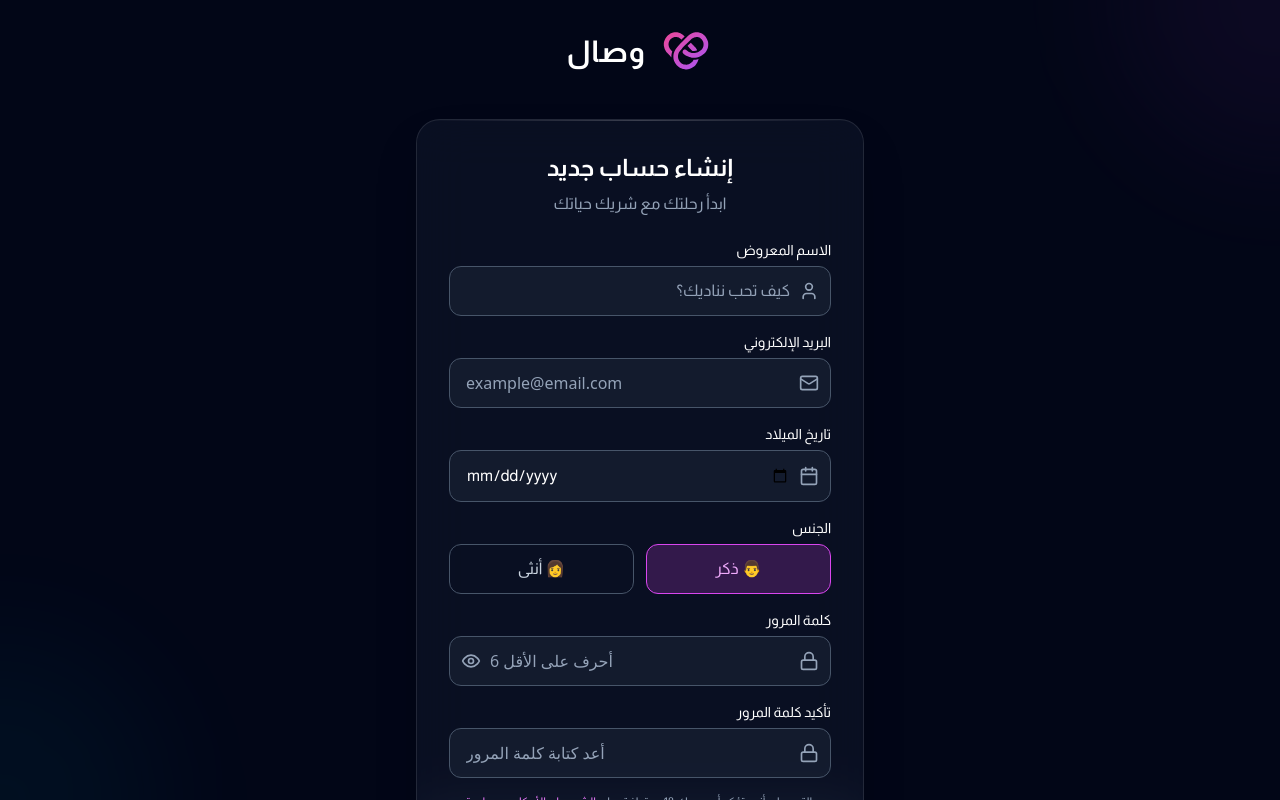
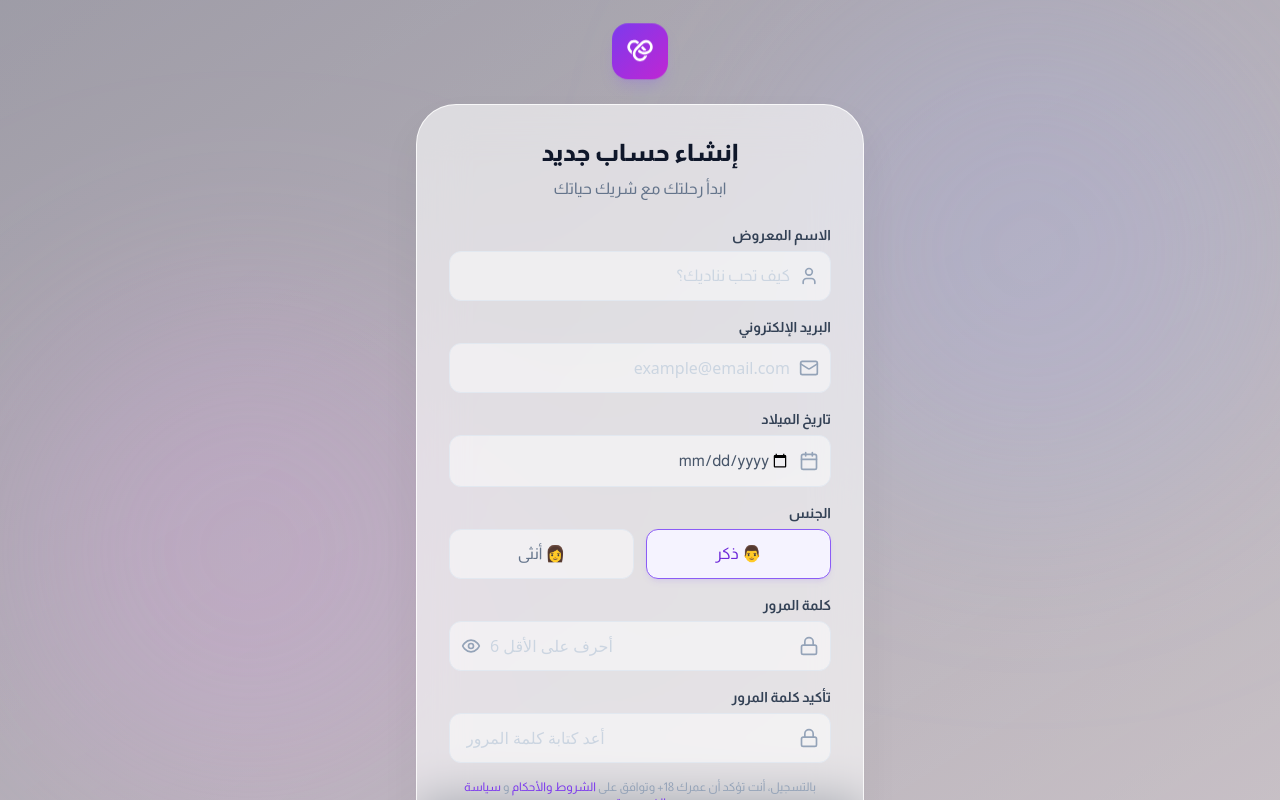
Before and after one commit to wesalappx/wesal-app, a Next.js app: page /auth/register in a window 1280 px wide. Shown: the top 800 px of the page. Built offline with nearby package versions, Linux system fonts and the light colour scheme; no server answers.

Commit message:
Redesigned Login/Register pages with glass aesthetic and fixed 404 links

```diff
--- a/src/app/auth/login/page.tsx
+++ b/src/app/auth/login/page.tsx
@@ -143,24 +143,27 @@ export default function LoginPage() {
     }
 
     return (
-        <main className="min-h-screen flex items-center justify-center p-4 font-sans">
-            {/* Background */}
-            <div className="fixed inset-0 overflow-hidden -z-10">
-                <div className="absolute -top-40 -right-40 w-80 h-80 bg-primary-500/20 rounded-full blur-3xl" />
-                <div className="absolute -bottom-40 -left-40 w-80 h-80 bg-accent-500/20 rounded-full blur-3xl" />
+        <main className="min-h-screen flex items-center justify-center p-4 font-sans relative overflow-hidden">
+            {/* Vibrant Mesh Gradient Background */}
+            <div className="fixed inset-0 pointer-events-none -z-10">
+                <div className="absolute inset-0 bg-gradient-to-br from-indigo-50/80 via-purple-50/50 to-rose-50/80 animate-gradient-xy" />
+                <div className="absolute top-0 left-1/4 w-96 h-96 bg-purple-300 rounded-full mix-blend-multiply filter blur-3xl opacity-30 animate-blob" />
+                <div className="absolute bottom-0 right-1/4 w-96 h-96 bg-rose-300 rounded-full mix-blend-multiply filter blur-3xl opacity-30 animate-blob animation-delay-2000" />
             </div>
 
-            <div className="w-full max-w-md">
+            <div className="w-full max-w-md relative z-10 text-center">
                 {/* Logo */}
-                <div className="text-center mb-8">
-                    <Link href="/" className="inline-flex items-center gap-2">
-                        <img src="/wesal-logo.svg" alt="وصال" className="w-12 h-12" />
-                        <span className="text-2xl font-bold">وصال</span>
+                <div className="mb-8 inline-block animate-float">
+                    <Link href="/" className="inline-flex flex-col items-center gap-2 group">
+                        <div className="w-16 h-16 rounded-2xl bg-gradient-to-br from-violet-600 to-fuchsia-600 flex items-center justify-center shadow-lg shadow-violet-500/20 group-hover:scale-110 transition-transform duration-300">
+                            <img src="/wesal-logo.svg" alt="وصال" className="w-10 h-10 invert brightness-0 text-white" />
+                        </div>
+                        <span className="text-2xl font-bold text-slate-900 group-hover:text-violet-700 transition-colors">وصال</span>
                     </Link>
                 </div>
 
                 {/* Form Card */}
-                <div className="glass-card p-8">
+                <div className="bg-white/60 backdrop-blur-xl p-8 rounded-[2.5rem] border border-white/80 shadow-[0_20px_40px_rgba(0,0,0,0.05)] text-right">
                     <h1 className="text-2xl font-bold text-center mb-2">أهلاً بعودتك</h1>
                     <p className="text-surface-400 text-center mb-8">
                         استمر في رحلتك مع شريك حياتك
@@ -176,12 +179,12 @@ export default function LoginPage() {
                     <form onSubmit={handleSubmit} className="space-y-5">
                         {/* Email */}
                         <div>
-                            <label className="block text-sm font-medium mb-2 text-right">البريد الإلكتروني</label>
-                            <div className="relative">
-                                <Mail className={`absolute right-4 top-1/2 -translate-y-1/2 w-5 h-5 ${fieldErrors.email ? 'text-red-400' : 'text-surface-400'}`} />
+                            <label className="block text-sm font-bold mb-2 text-right text-slate-700">البريد الإلكتروني</label>
+                            <div className="relative group">
+                                <Mail className={`absolute right-4 top-1/2 -translate-y-1/2 w-5 h-5 transition-colors ${fieldErrors.email ? 'text-rose-400' : 'text-slate-400 group-hover:text-violet-500'}`} />
                                 <input
                                     type="email"
-                                    className={`input pr-12 text-right ${fieldErrors.email ? 'border-red-500 focus:border-red-500' : ''}`}
+                                    className={`w-full bg-white/50 border ${fieldErrors.email ? 'border-rose-300 focus:border-rose-500 focus:ring-rose-200' : 'border-slate-200 focus:border-violet-500 focus:ring-violet-200'} rounded-xl px-4 py-3 pr-12 text-right outline-none transition-all duration-300 placeholder:text-slate-300 focus:bg-white`}
                                     placeholder="example@email.com"
                                     value={formData.email}
                                     onChange={(e) => handleFieldChange('email', e.target.value)}
@@ -203,13 +206,13 @@ export default function LoginPage() {
                                 >
                                     نسيت كلمة المرور؟
                                 </Link>
-                                <label className="block text-sm font-medium">كلمة المرور</label>
+                                <label className="block text-sm font-bold text-slate-700">كلمة المرور</label>
                             </div>
-                            <div className="relative">
-                                <Lock className={`absolute right-4 top-1/2 -translate-y-1/2 w-5 h-5 ${fieldErrors.password ? 'text-red-400' : 'text-surface-400'}`} />
+                            <div className="relative group">
+                                <Lock className={`absolute right-4 top-1/2 -translate-y-1/2 w-5 h-5 transition-colors ${fieldErrors.password ? 'text-rose-400' : 'text-slate-400 group-hover:text-violet-500'}`} />
                                 <input
                                     type={showPassword ? 'text' : 'password'}
-                                    className={`input pr-12 pl-12 text-right ${fieldErrors.password ? 'border-red-500 focus:border-red-500' : ''}`}
+                                    className={`w-full bg-white/50 border ${fieldErrors.password ? 'border-rose-300 focus:border-rose-500 focus:ring-rose-200' : 'border-slate-200 focus:border-violet-500 focus:ring-violet-200'} rounded-xl px-4 py-3 pr-12 pl-12 text-right outline-none transition-all duration-300 placeholder:text-slate-300 focus:bg-white`}
                                     placeholder="أدخل كلمة المرور"
                                     value={formData.password}
                                     onChange={(e) => handleFieldChange('password', e.target.value)}
@@ -219,14 +222,14 @@ export default function LoginPage() {
                                 <button
                                     type="button"
                                     onClick={() => setShowPassword(!showPassword)}
-                                    className="absolute left-4 top-1/2 -translate-y-1/2 text-surface-400 hover:text-white"
+                                    className="absolute left-4 top-1/2 -translate-y-1/2 text-slate-400 hover:text-violet-600 transition-colors"
                                     disabled={isLocked}
                                 >
                                     {showPassword ? <EyeOff className="w-5 h-5" /> : <Eye className="w-5 h-5" />}
                                 </button>
                             </div>
                             {fieldErrors.password && (
-                                <p className="mt-1 text-xs text-red-400 text-right">{fieldErrors.password}</p>
+                                <p className="mt-1 text-xs text-rose-500 text-right font-medium">{fieldErrors.password}</p>
                             )}
                         </div>
 
@@ -234,7 +237,7 @@ export default function LoginPage() {
                         <button
                             type="submit"
                             disabled={isLoading || isLocked}
-                            className="btn-primary w-full flex items-center justify-center gap-2 disabled:opacity-50"
+                            className="w-full bg-gradient-to-r from-violet-600 to-fuchsia-600 text-white font-bold py-4 rounded-xl hover:shadow-lg hover:shadow-violet-500/30 transition-all duration-300 transform hover:-translate-y-0.5 disabled:opacity-50 disabled:hover:translate-y-0 flex items-center justify-center gap-2"
                         >
                             {isLoading ? (
                                 <>
@@ -249,9 +252,9 @@ export default function LoginPage() {
                         </button>
                     </form>
 
-                    <p className="mt-6 text-center text-surface-400">
+                    <p className="mt-8 text-center text-slate-500 text-sm">
                         ليس لديك حساب؟{' '}
-                        <Link href="/auth/register" className="text-primary-400 hover:underline font-bold">
+                        <Link href="/auth/register" className="text-violet-600 hover:text-violet-700 font-bold hover:underline transition-all">
                             أنشئ حساب جديد
                         </Link>
                     </p>
--- a/src/app/auth/register/page.tsx
+++ b/src/app/auth/register/page.tsx
@@ -155,26 +155,28 @@ export default function RegisterPage() {
     }
 
     return (
-        <main className="min-h-[100dvh] flex items-center justify-center p-4 sm:p-6 font-sans supports-[min-height:100dvh]:min-h-[100dvh]">
-            {/* Background */}
-            <div className="fixed inset-0 overflow-hidden -z-10 bg-surface-950">
-                <div className="absolute -top-40 -right-40 w-80 h-80 bg-primary-500/10 rounded-full blur-3xl opacity-50" />
-                <div className="absolute -bottom-40 -left-40 w-80 h-80 bg-accent-500/10 rounded-full blur-3xl opacity-50" />
+        <main className="min-h-[100dvh] flex items-center justify-center p-4 sm:p-6 font-sans supports-[min-height:100dvh]:min-h-[100dvh] relative overflow-hidden">
+            {/* Vibrant Mesh Gradient Background */}
+            <div className="fixed inset-0 pointer-events-none -z-10">
+                <div className="absolute inset-0 bg-gradient-to-br from-indigo-50/80 via-purple-50/50 to-rose-50/80 animate-gradient-xy" />
+                <div className="absolute top-0 right-0 w-[500px] h-[500px] bg-indigo-300 rounded-full mix-blend-multiply filter blur-[100px] opacity-20 animate-blob" />
+                <div className="absolute bottom-0 left-0 w-[500px] h-[500px] bg-fuchsia-300 rounded-full mix-blend-multiply filter blur-[100px] opacity-20 animate-blob animation-delay-2000" />
             </div>
 
-            <div className="w-full max-w-md w-full">
+            <div className="w-full max-w-md w-full relative z-10">
                 {/* Logo */}
-                <div className="text-center mb-8">
-                    <Link href="/" className="inline-flex items-center gap-3">
-                        <img src="/wesal-logo.svg" alt="وصال" className="w-14 h-14" />
-                        <span className="text-3xl font-bold text-white tracking-wide">وصال</span>
+                <div className="mb-6 text-center animate-float">
+                    <Link href="/" className="inline-flex flex-col items-center gap-2 group">
+                        <div className="w-14 h-14 rounded-2xl bg-gradient-to-br from-violet-600 to-fuchsia-600 flex items-center justify-center shadow-lg shadow-violet-500/20 group-hover:scale-110 transition-transform duration-300">
+                            <img src="/wesal-logo.svg" alt="وصال" className="w-8 h-8 invert brightness-0 text-white" />
+                        </div>
                     </Link>
                 </div>
 
                 {/* Form Card */}
-                <div className="glass-card p-6 sm:p-8 rounded-3xl border border-white/10 shadow-2xl backdrop-blur-xl bg-surface-900/60">
-                    <h1 className="text-2xl font-bold text-center mb-2">إنشاء حساب جديد</h1>
-                    <p className="text-surface-400 text-center mb-6">
+                <div className="bg-white/60 backdrop-blur-xl p-6 sm:p-8 rounded-[2.5rem] border border-white/80 shadow-[0_20px_40px_rgba(0,0,0,0.05)]">
+                    <h1 className="text-2xl font-black text-center mb-2 text-slate-900">إنشاء حساب جديد</h1>
+                    <p className="text-slate-500 text-center mb-6 font-medium">
                         ابدأ رحلتك مع شريك حياتك
                     </p>
 
@@ -187,12 +189,12 @@ export default function RegisterPage() {
                     <form onSubmit={handleSubmit} className="space-y-4">
                         {/* Display Name */}
                         <div>
-                            <label className="block text-sm font-medium mb-1.5 text-right">الاسم المعروض</label>
-                            <div className="relative">
-                                <User className="absolute right-3 top-1/2 -translate-y-1/2 w-5 h-5 text-surface-400" />
+                            <label className="block text-sm font-bold mb-1.5 text-right text-slate-700">الاسم المعروض</label>
+                            <div className="relative group">
+                                <User className="absolute right-3 top-1/2 -translate-y-1/2 w-5 h-5 text-slate-400 group-hover:text-violet-500 transition-colors" />
                                 <input
                                     type="text"
-                                    className="input pr-10 text-right"
+                                    className="w-full bg-white/50 border border-slate-200 focus:border-violet-500 focus:ring-violet-200 rounded-xl px-4 py-3 pr-10 text-right outline-none transition-all duration-300 placeholder:text-slate-300 focus:bg-white"
                                     placeholder="كيف تحب نناديك؟"
                                     value={formData.displayName}
                                     onChange={(e) => setFormData({ ...formData, displayName: e.target.value })}
@@ -203,12 +205,12 @@ export default function RegisterPage() {
 
                         {/* Email */}
                         <div>
-                            <label className="block text-sm font-medium mb-1.5 text-right">البريد الإلكتروني</label>
-                            <div className="relative">
-                                <Mail className="absolute right-3 top-1/2 -translate-y-1/2 w-5 h-5 text-surface-400" />
+                            <label className="block text-sm font-bold mb-1.5 text-right text-slate-700">البريد الإلكتروني</label>
+                            <div className="relative group">
+                                <Mail className="absolute right-3 top-1/2 -translate-y-1/2 w-5 h-5 text-slate-400 group-hover:text-violet-500 transition-colors" />
                                 <input
                                     type="email"
-                                    className="input pr-10 text-left"
+                                    className="w-full bg-white/50 border border-slate-200 focus:border-violet-500 focus:ring-violet-200 rounded-xl px-4 py-3 pr-10 text-right outline-none transition-all duration-300 placeholder:text-slate-300 focus:bg-white"
                                     placeholder="example@email.com"
                                     value={formData.email}
                                     onChange={(e) => setFormData({ ...formData, email: e.target.value })}
@@ -220,12 +222,12 @@ export default function RegisterPage() {
 
                         {/* Date of Birth */}
                         <div>
-                            <label className="block text-sm font-medium mb-1.5 text-right">تاريخ الميلاد</label>
-                            <div className="relative">
-                                <Calendar className="absolute right-3 top-1/2 -translate-y-1/2 w-5 h-5 text-surface-400" />
+                            <label className="block text-sm font-bold mb-1.5 text-right text-slate-700">تاريخ الميلاد</label>
+                            <div className="relative group">
+                                <Calendar className="absolute right-3 top-1/2 -translate-y-1/2 w-5 h-5 text-slate-400 group-hover:text-violet-500 transition-colors" />
                                 <input
                                     type="date"
-                                    className="input pr-10 text-left"
+                                    className="w-full bg-white/50 border border-slate-200 focus:border-violet-500 focus:ring-violet-200 rounded-xl px-4 py-3 pr-10 text-right outline-none transition-all duration-300 placeholder:text-slate-300 focus:bg-white text-slate-600"
                                     value={formData.dateOfBirth}
                                     onChange={(e) => setFormData({ ...formData, dateOfBirth: e.target.value })}
                                     required
@@ -235,14 +237,14 @@ export default function RegisterPage() {
 
                         {/* Gender */}
                         <div>
-                            <label className="block text-sm font-medium mb-1.5 text-right">الجنس</label>
+                            <label className="block text-sm font-bold mb-1.5 text-right text-slate-700">الجنس</label>
                             <div className="grid grid-cols-2 gap-3">
                                 <button
                                     type="button"
                                     onClick={() => setFormData({ ...formData, gender: 'MALE' })}
-                                    className={`p-3 rounded-xl border transition-all text-center ${formData.gender === 'MALE'
-                                        ? 'border-primary-500 bg-primary-500/20 text-primary-300'
-                                        : 'border-surface-600 hover:border-surface-500 text-surface-300'
+                                    className={`p-3 rounded-xl border transition-all duration-300 text-center font-medium ${formData.gender === 'MALE'
+                                        ? 'border-violet-500 bg-violet-50 text-violet-700 shadow-md shadow-violet-500/10'
+                                        : 'border-slate-200 bg-white/50 text-slate-500 hover:border-violet-300 hover:bg-white'
                                         }`}
                                 >
                                     👨 ذكر
@@ -250,9 +252,9 @@ export default function RegisterPage() {
                                 <button
                                     type="button"
                                     onClick={() => setFormData({ ...formData, gender: 'FEMALE' })}
-                                    className={`p-3 rounded-xl border transition-all text-center ${formData.gender === 'FEMALE'
-                                        ? 'border-primary-500 bg-primary-500/20 text-primary-300'
-                                        : 'border-surface-600 hover:border-surface-500 text-surface-300'
+                                    className={`p-3 rounded-xl border transition-all duration-300 text-center font-medium ${formData.gender === 'FEMALE'
+                                        ? 'border-fuchsia-500 bg-fuchsia-50 text-fuchsia-700 shadow-md shadow-fuchsia-500/10'
+                                        : 'border-slate-200 bg-white/50 text-slate-500 hover:border-fuchsia-300 hover:bg-white'
                                         }`}
                                 >
                                     👩 أنثى
@@ -262,12 +264,12 @@ export default function RegisterPage() {
 
                         {/* Password */}
                         <div>
-                            <label className="block text-sm font-medium mb-1.5 text-right">كلمة المرور</label>
-                            <div className="relative">
-                                <Lock className="absolute right-3 top-1/2 -translate-y-1/2 w-5 h-5 text-surface-400" />
+                            <label className="block text-sm font-bold mb-1.5 text-right text-slate-700">كلمة المرور</label>
+                            <div className="relative group">
+                                <Lock className="absolute right-3 top-1/2 -translate-y-1/2 w-5 h-5 text-slate-400 group-hover:text-violet-500 transition-colors" />
                                 <input
                                     type={showPassword ? 'text' : 'password'}
-                                    className="input pr-10 pl-10 text-left"
+                                    className="w-full bg-white/50 border border-slate-200 focus:border-violet-500 focus:ring-violet-200 rounded-xl px-4 py-3 pr-10 pl-10 text-left outline-none transition-all duration-300 placeholder:text-slate-300 focus:bg-white"
                                     placeholder="6 أحرف على الأقل"
                                     value={formData.password}
                                     onChange={(e) => setFormData({ ...formData, password: e.target.value })}
@@ -277,7 +279,7 @@ export default function RegisterPage() {
                                 <button
                                     type="button"
                                     onClick={() => setShowPassword(!showPassword)}
-                                    className="absolute left-3 top-1/2 -translate-y-1/2 text-surface-400 hover:text-white"
+                                    className="absolute left-3 top-1/2 -translate-y-1/2 text-slate-400 hover:text-violet-600 transition-colors"
                                 >
                                     {showPassword ? <EyeOff className="w-5 h-5" /> : <Eye className="w-5 h-5" />}
                                 </button>
@@ -286,12 +288,12 @@ export default function RegisterPage() {
 
                         {/* Confirm Password */}
                         <div>
-                            <label className="block text-sm font-medium mb-1.5 text-right">تأكيد كلمة المرور</label>
-                            <div className="relative">
-                                <Lock className="absolute right-3 top-1/2 -translate-y-1/2 w-5 h-5 text-surface-400" />
+                            <label className="block text-sm font-bold mb-1.5 text-right text-slate-700">تأكيد كلمة المرور</label>
+                            <div className="relative group">
+                                <Lock className="absolute right-3 top-1/2 -translate-y-1/2 w-5 h-5 text-slate-400 group-hover:text-violet-500 transition-colors" />
                                 <input
                                     type={showPassword ? 'text' : 'password'}
-                                    className="input pr-10 text-left"
+                                    className="w-full bg-white/50 border border-slate-200 focus:border-violet-500 focus:ring-violet-200 rounded-xl px-4 py-3 pr-10 text-left outline-none transition-all duration-300 placeholder:text-slate-300 focus:bg-white"
                                     placeholder="أعد كتابة كلمة المرور"
                                     value={formData.confirmPassword}
                                     onChange={(e) => setFormData({ ...formData, confirmPassword: e.target.value })}
@@ -302,13 +304,13 @@ export default function RegisterPage() {
                         </div>
 
                         {/* Terms */}
-                        <p className="text-xs text-surface-400 text-center">
+                        <p className="text-xs text-slate-400 text-center font-medium">
                             بالتسجيل، أنت تؤكد أن عمرك 18+ وتوافق على{' '}
-                            <Link href="/terms" className="text-primary-400 hover:underline">
+                            <Link href="/terms" className="text-violet-600 hover:underline">
                                 الشروط والأحكام
                             </Link>{' '}
                             و{' '}
-                            <Link href="/privacy" className="text-primary-400 hover:underline">
+                            <Link href="/privacy" className="text-violet-600 hover:underline">
                                 سياسة الخصوصية
                             </Link>
                         </p>
@@ -317,7 +319,7 @@ export default function RegisterPage() {
                         <button
                             type="submit"
                             disabled={isLoading}
-                            className="btn-primary w-full flex items-center justify-center gap-2"
+                            className="w-full bg-gradient-to-r from-violet-600 to-fuchsia-600 text-white font-bold py-4 rounded-xl hover:shadow-lg hover:shadow-violet-500/30 transition-all duration-300 transform hover:-translate-y-0.5 disabled:opacity-50 disabled:hover:translate-y-0 flex items-center justify-center gap-2"
                         >
                             {isLoading ? (
                                 <>
@@ -330,9 +332,9 @@ export default function RegisterPage() {
                         </button>
                     </form>
 
-                    <p className="mt-4 text-center text-surface-400 text-sm">
+                    <p className="mt-6 text-center text-slate-500 text-sm">
                         لديك حساب بالفعل؟{' '}
-                        <Link href="/auth/login" className="text-primary-400 hover:underline font-bold">
+                        <Link href="/auth/login" className="text-violet-600 hover:text-violet-700 font-bold hover:underline transition-all">
                             سجل دخول
                         </Link>
                     </p>
```
Also changed, not shown: src/app/page.tsx (+4 -4 lines).
